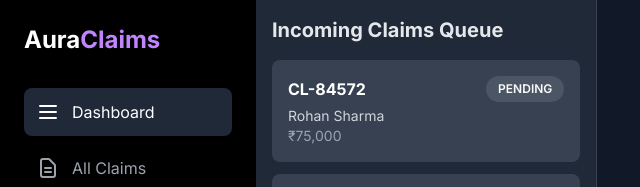
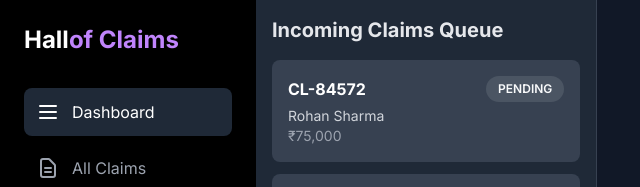
Before and after one commit to divyapriyasenthilkumar09-spec/Insurance, a plain HTML site: page index.html in a window 1280 px wide. Shown: the top 187 px of the page, 0-640 px from the left. Drawn offline with nearby package versions, Linux system fonts and the light colour scheme.

Commit message:
Update index.html

```diff
--- a/index.html
+++ b/index.html
@@ -36,7 +36,7 @@
     <div class="flex h-screen">
         <!-- Sidebar -->
         <aside class="w-64 bg-black p-6 flex flex-col">
-            <h1 class="text-2xl font-bold text-white mb-8">Aura<span class="text-purple-400">Claims</span></h1>
+            <h1 class="text-2xl font-bold text-white mb-8">Hall<span class="text-purple-400">of Claims</span></h1>
             <nav class="flex flex-col space-y-2">
                 <a href="#" class="bg-gray-800 text-white flex items-center p-3 rounded-lg">
                     <svg class="w-6 h-6 mr-3" fill="none" stroke="currentColor" viewBox="0 0 24 24"><path stroke-linecap="round" stroke-linejoin="round" stroke-width="2" d="M4 6h16M4 12h16M4 18h16"></path></svg>
```
